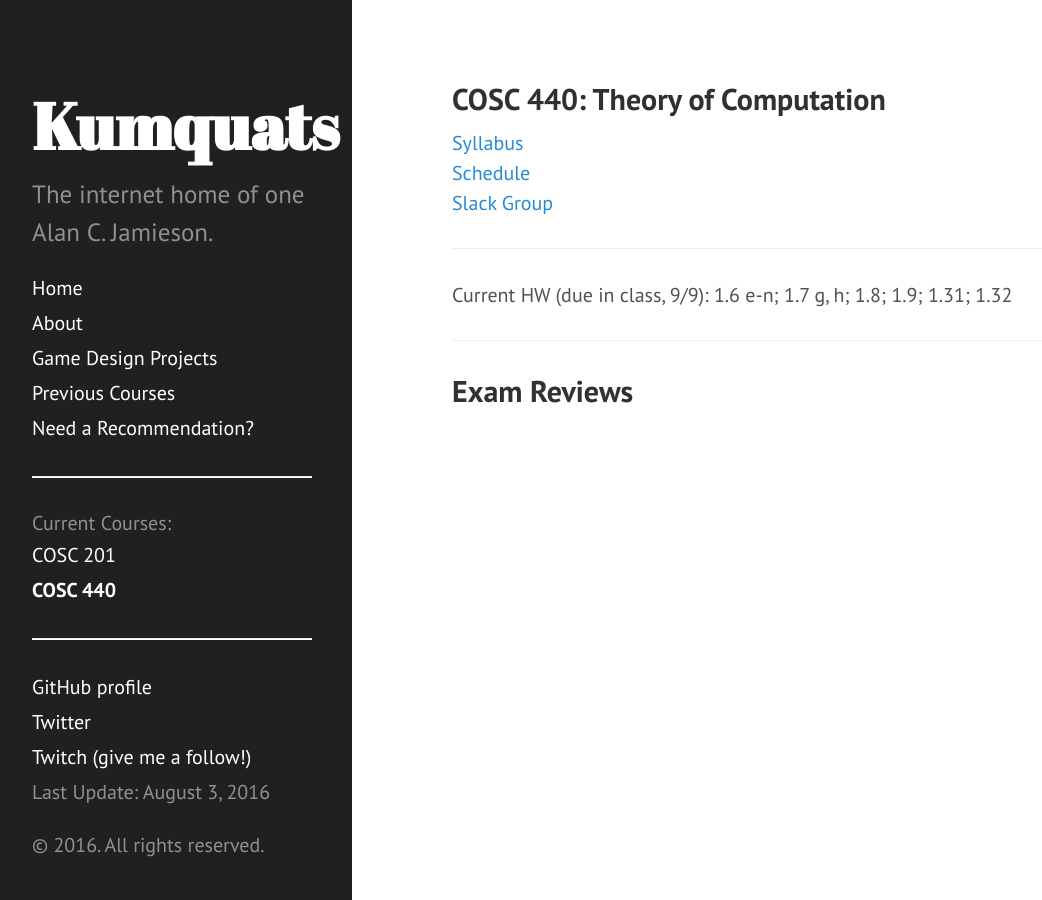
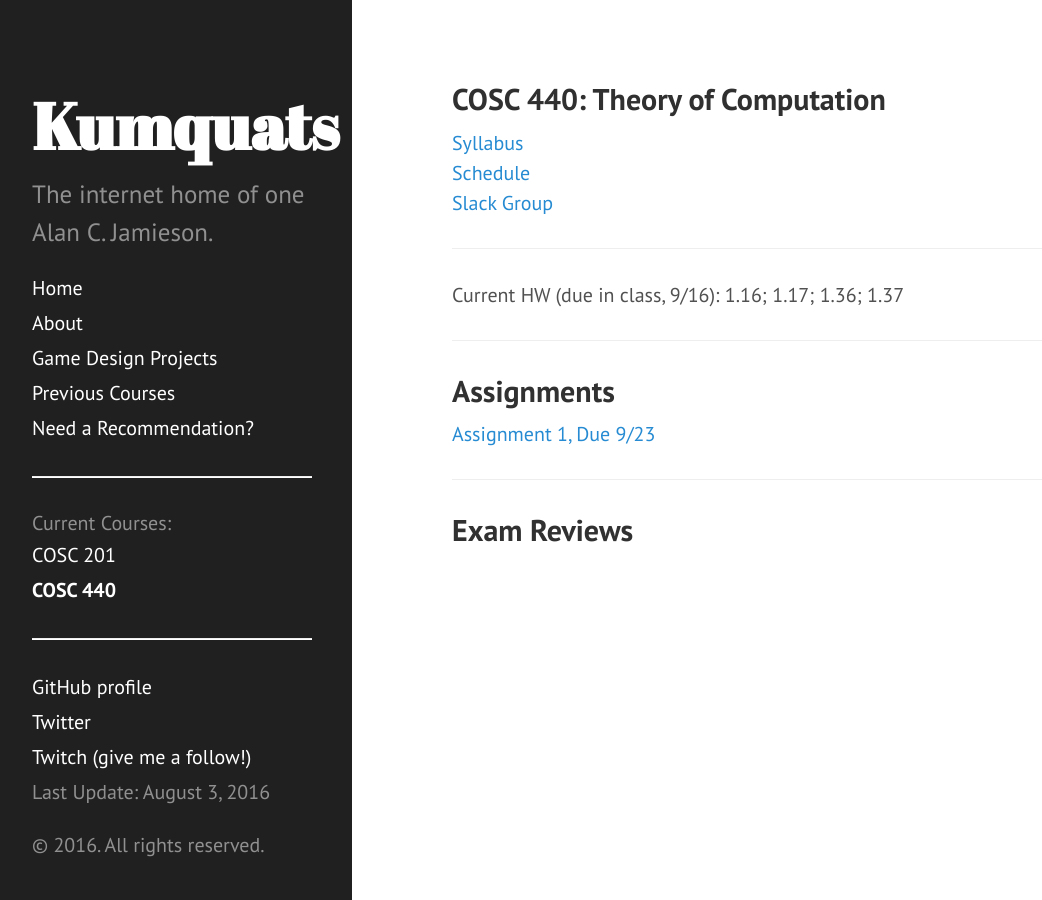
Before and after one commit to ripark/ripark.github.io, a Jekyll site: the page built from f16/cosc440.html, in a window 1280 px wide. Shown: the whole page, without its empty margins (8-1050 px from the left). Built offline with Jekyll 4.4.1, drawn with Linux system fonts in a browser that asks for light colours; Markdown is read by kramdown in place of the engine named in the settings.

Commit message:
HW and Asg1 update

```diff
--- a/f16/cosc440.html
+++ b/f16/cosc440.html
@@ -10,7 +10,10 @@ shorttitle: "COSC 440"
 <br>
 <a href="https://smcmcs.slack.com/messages/cosc440/">Slack Group</a>
 <hr>
-Current HW (due in class, 9/9): 1.6 e-n; 1.7 g, h; 1.8; 1.9; 1.31; 1.32
+Current HW (due in class, 9/16): 1.16; 1.17; 1.36; 1.37
+<hr>
+<h2> Assignments </h2>
+<a href="http://ripark.github.io/f16/COSC440Asg1.pdf">Assignment 1, Due 9/23</a>
 <hr>
 <h2> Exam Reviews </h2>
 <br>
```
